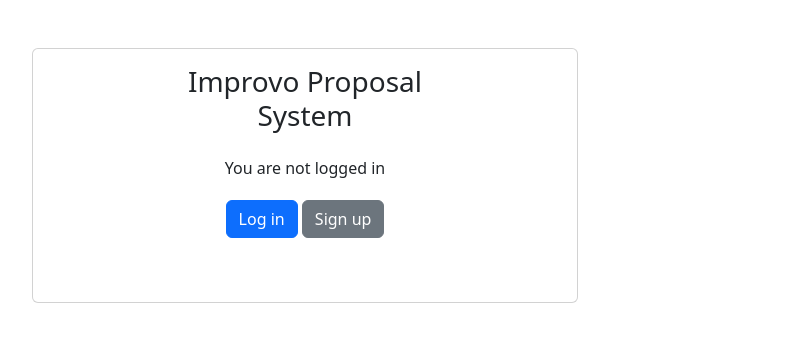
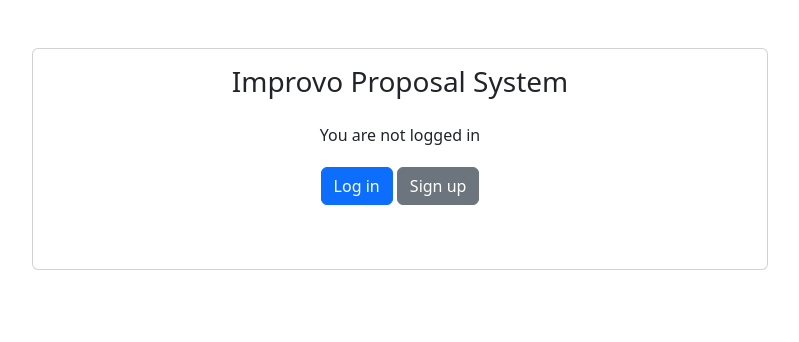
Before and after one commit to tf4482/improvo, a Django app: page / in a window 1280 px wide. Shown: the top 342 px of the page, without its empty margins (335-1134 px from the left). Run offline with Django 5.2, Linux system fonts and the light colour scheme; some libraries are stand-ins or nearby versions.

Commit message:
refactor: :lipstick: Changed item width on base.html

```diff
--- a/proposals/templates/base.html
+++ b/proposals/templates/base.html
@@ -13,7 +13,7 @@
 
     <div class="container py-5">
         <div class="row">
-            <div class="col-md-6 offset-md-3">
+            <div class="col-md-8 offset-md-3">
                 {% if user.is_authenticated %}
                 <div class="text-center mb-3">
                     <h3> {% trans "Hello" %}, {{ user.username }}!</h3>
```
